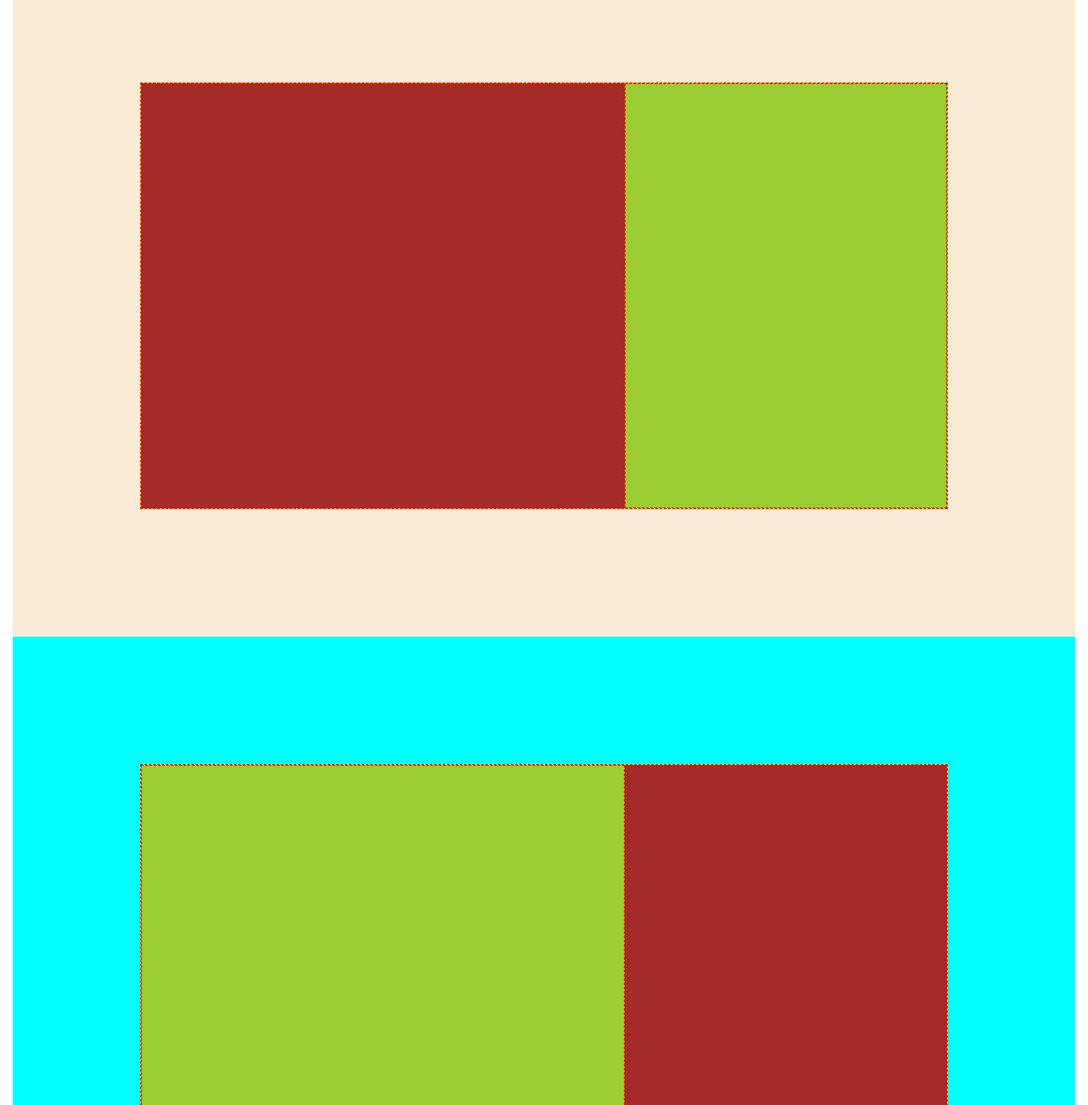
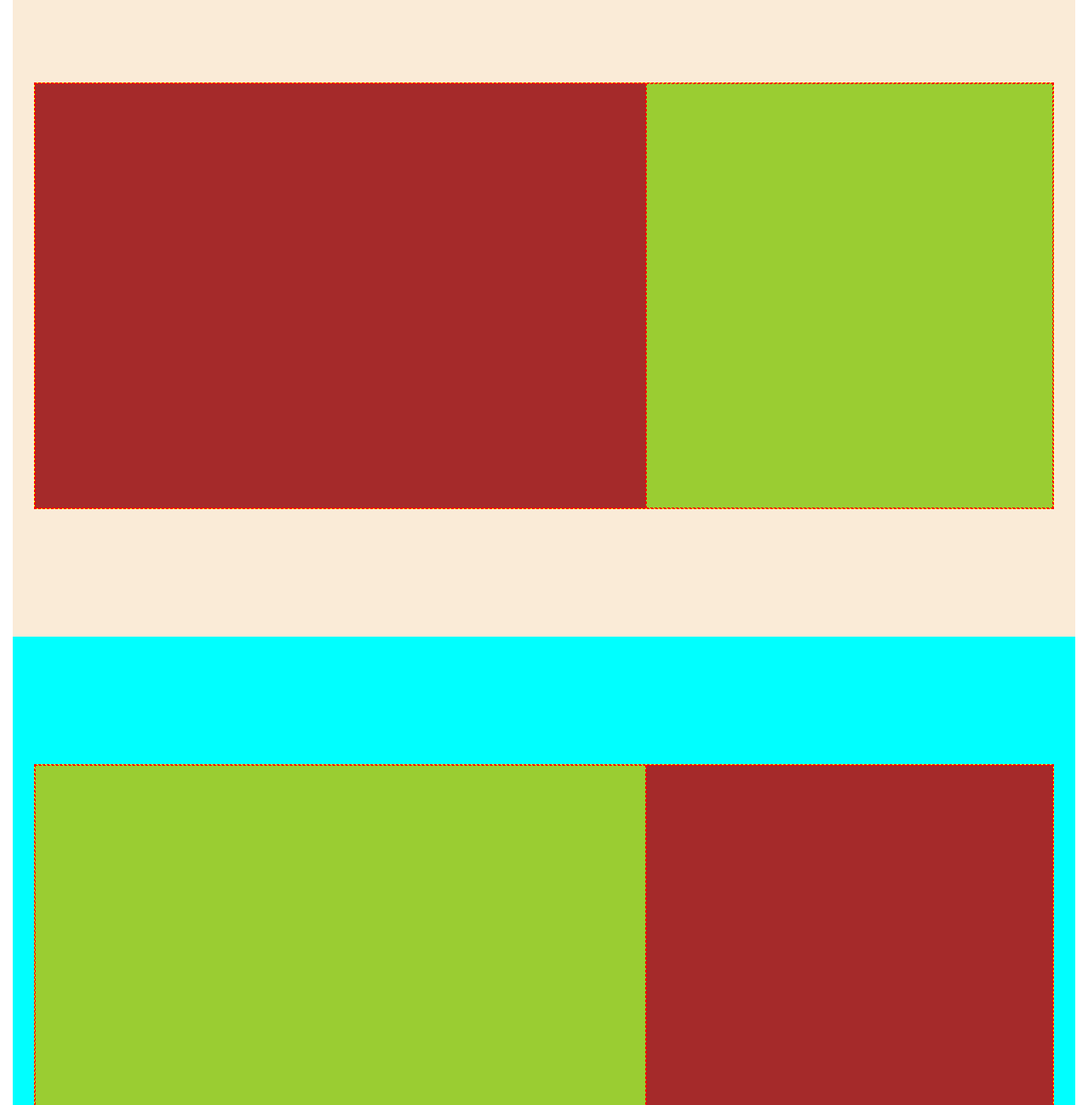
Before and after one commit to Roberto-Larivera/htmlcss-struttura-discord, a plain HTML site: page index.html in a window 1280 px wide. Shown: the part 1500-2800 px from the top of the page at 85% size. Drawn offline with Linux system fonts and the light colour scheme.

Commit message:
-Modifica padding orizzontale su css

```diff
--- a/css/style.css
+++ b/css/style.css
@@ -26,6 +26,8 @@
     margin: 0 auto;
     min-height: 70px;
 }
+
+/* HEADER */
 .debug header{
     min-height: 70px;
     background-color: antiquewhite;
@@ -61,7 +63,8 @@
     height: 50px;
     width: 50px;
 }
-
+/* MAIN */
+/* JUMBOTRON */
 .debug .jumbotron{
     background-color: aquamarine;
     padding: 30px 0;
@@ -72,13 +75,14 @@
     height: 500px;
 }
 
+/* SEZIONI */
 .debug .sezione-1{
     background-color: aqua;
-    padding: 150px;
+    padding: 150px 0;
 }
 .debug .sezione-2{
     background-color: antiquewhite;
-    padding: 150px;
+    padding: 150px 0;
 }
 .debug .contenitore-sezione-1{
     background-color: yellow;
@@ -119,7 +123,7 @@
 .debug .footer-sezione-1{
     background-color: lightgray;
     border: 1px dashed red;
-    padding: 50px;
+    padding: 50px 0;
 }
 .debug .footer-sezione-1 > div{
     width: 100%;
```
